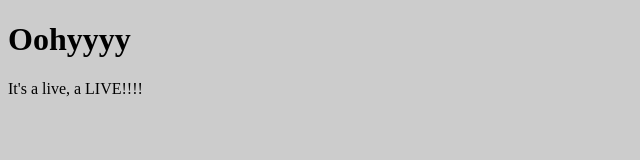
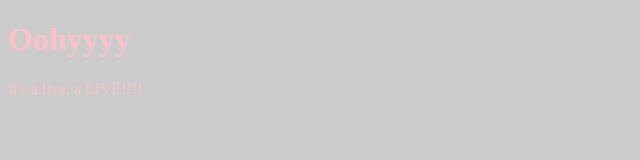
Before and after one commit to VinderOrnitier/ProStudy, a plain HTML site: page index.html in a window 1280 px wide. Shown: the whole page, without its empty margins (0-640 px from the left). Drawn offline with Linux system fonts and the light colour scheme.

Commit message:
Update style.css

```diff
--- a/style.css
+++ b/style.css
@@ -1,4 +1,4 @@
 body {
 	background-color: #ccc;
-	color: #pink;
+	color: pink;
 }
```
